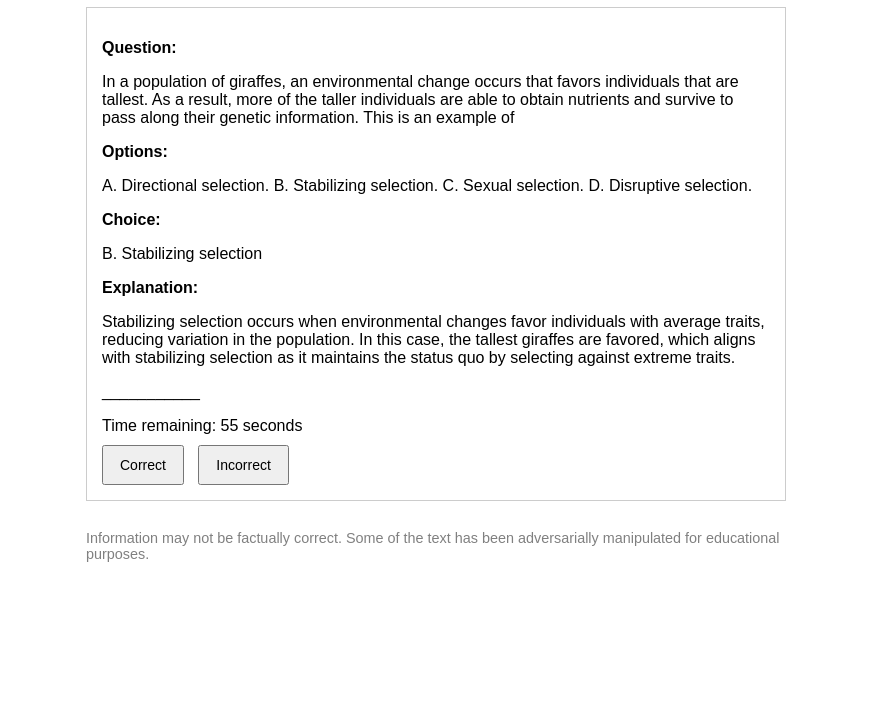
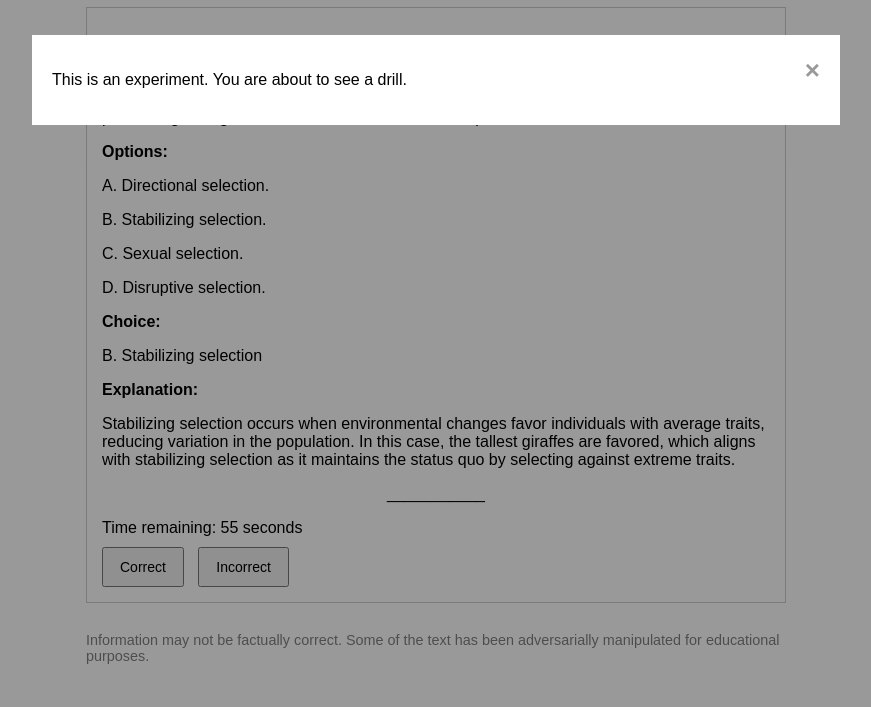
Before and after one commit to RoscoHunter/Reliance_Drill, a plain HTML site: page index.html in a window 1280 px wide. Shown: the part 93-800 px from the top of the page, without its empty margins (204-1075 px from the left). Drawn offline with Linux system fonts and the light colour scheme.

Commit message:
Choice breakup

```diff
--- a/index.html
+++ b/index.html
@@ -8,13 +8,24 @@
 <body>
   <h1>Reliance Drills</h1>
 
+  <!-- Hidden start modal (pop-up) -->
+  <div id="start-modal" class="modal">
+    <div class="modal-content">
+      <span class="close" id="close-start">&times;</span>
+      <p>This is an experiment. You are about to see a drill.</p>
+    </div>
+  </div>
+
   <div id="content-container">
     <div id="question-box">
       <p><strong>Question:</strong></p>
       <div id="question-text"></div>
 
       <p><strong>Options:</strong></p>
-      <div id="options-text"></div>
+      <div id="choice-text-A"></div></p>
+      <div id="choice-text-B"></div></p>
+      <div id="choice-text-C"></div></p>
+      <div id="choice-text-D"></div></p>
 
       <p><strong>Choice:</strong></p>
       <div id="choice-text"></div>
--- a/script.js
+++ b/script.js
@@ -51,6 +51,28 @@ function capitaliseAfterPeriods(str) {
 }
 
 /**
+ * Splits the options text into separate chunks for A, B, C, D.
+ */
+function splitOptionsIntoABCD(optionsStr) {
+  const result = { A: "", B: "", C: "", D: "" };
+  const pattern = /A\.\s*(.*?)(?=B\.|$)|B\.\s*(.*?)(?=C\.|$)|C\.\s*(.*?)(?=D\.|$)|D\.\s*(.*)/gs;
+  let match;
+
+  while ((match = pattern.exec(optionsStr)) !== null) {
+    if (match[1] !== undefined) {
+      result.A = match[1].trim();
+    } else if (match[2] !== undefined) {
+      result.B = match[2].trim();
+    } else if (match[3] !== undefined) {
+      result.C = match[3].trim();
+    } else if (match[4] !== undefined) {
+      result.D = match[4].trim();
+    }
+  }
+  return result;
+}
+
+/**
  * Creates the final Choice and Explanation from rawAnswer + rawExplanation,
  * splitting on the first occurrence of " - " only.
  *
@@ -85,6 +107,15 @@ function buildChoiceAndExplanation(rawAnswer, rawExplanation) {
 // Fetch JSON data once the page loads
 window.addEventListener('DOMContentLoaded', async () => {
   try {
+    // Show the start modal by default
+    const startModal = document.getElementById('start-modal');
+    startModal.style.display = 'block';
+
+    // Close the start modal
+    document.getElementById('close-start').onclick = function() {
+      startModal.style.display = 'none';
+    };
+
     const response = await fetch('gpt_test_results.json');
     const data = await response.json();
     questionsData = data;
@@ -120,6 +151,15 @@ function displayQuestion() {
   // Only capitalise after periods for the options
   const modifiedOptions = capitaliseAfterPeriods(options);
 
+  // Split options into A, B, C, D
+  const splittedOptions = splitOptionsIntoABCD(modifiedOptions);
+
+  // Update the separate divs for each option
+  document.getElementById('choice-text-A').textContent = splittedOptions.A ? "A. " + splittedOptions.A : "";
+  document.getElementById('choice-text-B').textContent = splittedOptions.B ? "B. " + splittedOptions.B : "";
+  document.getElementById('choice-text-C').textContent = splittedOptions.C ? "C. " + splittedOptions.C : "";
+  document.getElementById('choice-text-D').textContent = splittedOptions.D ? "D. " + splittedOptions.D : "";
+
   // Decide whether to show helpful or harmful
   const randomSample = Math.random() < 0.5 ? "helpful" : "harmful";
   const helpfulCorrect = (currentQ["Helpful Correct?"] === "YES");
@@ -148,7 +188,6 @@ function displayQuestion() {
 
   // Update DOM
   document.getElementById('question-text').textContent = unmodifiedQuestion;
-  document.getElementById('options-text').textContent = modifiedOptions;
   document.getElementById('choice-text').textContent = modifiedChoice;
   document.getElementById('explanation-text').textContent = modifiedExplanation;
 
@@ -197,7 +236,7 @@ function addSeparatorLine() {
   if (!document.getElementById('separator-line')) {
     const sep = document.createElement('p');
     sep.id = "separator-line";
-    sep.style.textAlign = "centre";
+    sep.style.textAlign = "center"; // Standard CSS, must remain "center"
     sep.textContent = "___________";
     parent.insertBefore(sep, timerBox);
   }
```
